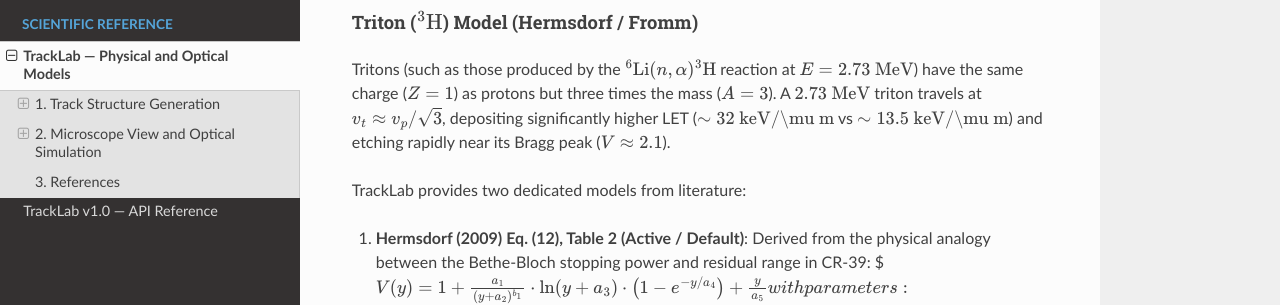
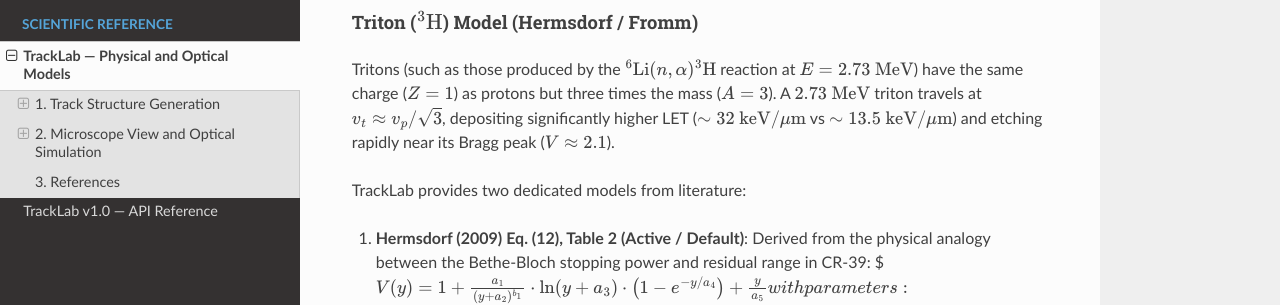
Before and after one commit to amele972/TrackLab, a Sphinx documentation site: the page built from docs/PHYSICS_MODEL.md, in a window 1280 px wide and 900 px high, scrolled down 1133 px. Shown: the part 200-505 px from the top of the window. Built offline with Sphinx 7.4.7 and the Read the Docs theme 3.1.0, drawn with Linux system fonts in a browser that asks for light colours.

Commit message:
docs: fix KaTeX math mode syntax in PHYSICS_MODEL.md

```diff
--- a/docs/PHYSICS_MODEL.md
+++ b/docs/PHYSICS_MODEL.md
@@ -37,7 +37,7 @@ This satisfies the boundary condition $V(0) = 1$ (the track etch rate equals the
 $$a_1 = 0.4306, \quad a_2 = 0.00737, \quad a_3 = 1.0559, \quad a_4 = 0.1072, \quad a_5 = 1.412$$
 
 #### Triton ($^3\text{H}$) Model (Hermsdorf / Fromm)
-Tritons (such as those produced by the $^{6}\text{Li}(n, \alpha)^3\text{H}$ reaction at $E = 2.73\text{ MeV}$) have the same charge ($Z = 1$) as protons but three times the mass ($A = 3$). A $2.73\text{ MeV}$ triton travels at $v_t \approx v_p / \sqrt{3}$, depositing significantly higher LET ($\sim 32\text{ keV/\mu m}$ vs $\sim 13.5\text{ keV/\mu m}$) and etching rapidly near its Bragg peak ($V \approx 2.1$).
+Tritons (such as those produced by the ${}^{6}\text{Li}(n, \alpha){}^3\text{H}$ reaction at $E = 2.73\text{ MeV}$) have the same charge ($Z = 1$) as protons but three times the mass ($A = 3$). A $2.73\text{ MeV}$ triton travels at $v_t \approx v_p / \sqrt{3}$, depositing significantly higher LET ($\sim 32\text{ keV}/\mu\text{m}$ vs $\sim 13.5\text{ keV}/\mu\text{m}$) and etching rapidly near its Bragg peak ($V \approx 2.1$).
 
 TrackLab provides two dedicated models from literature:
 
```
Also changed, not shown: other parts of docs/PHYSICS_MODEL.md (+1 -1 lines).
